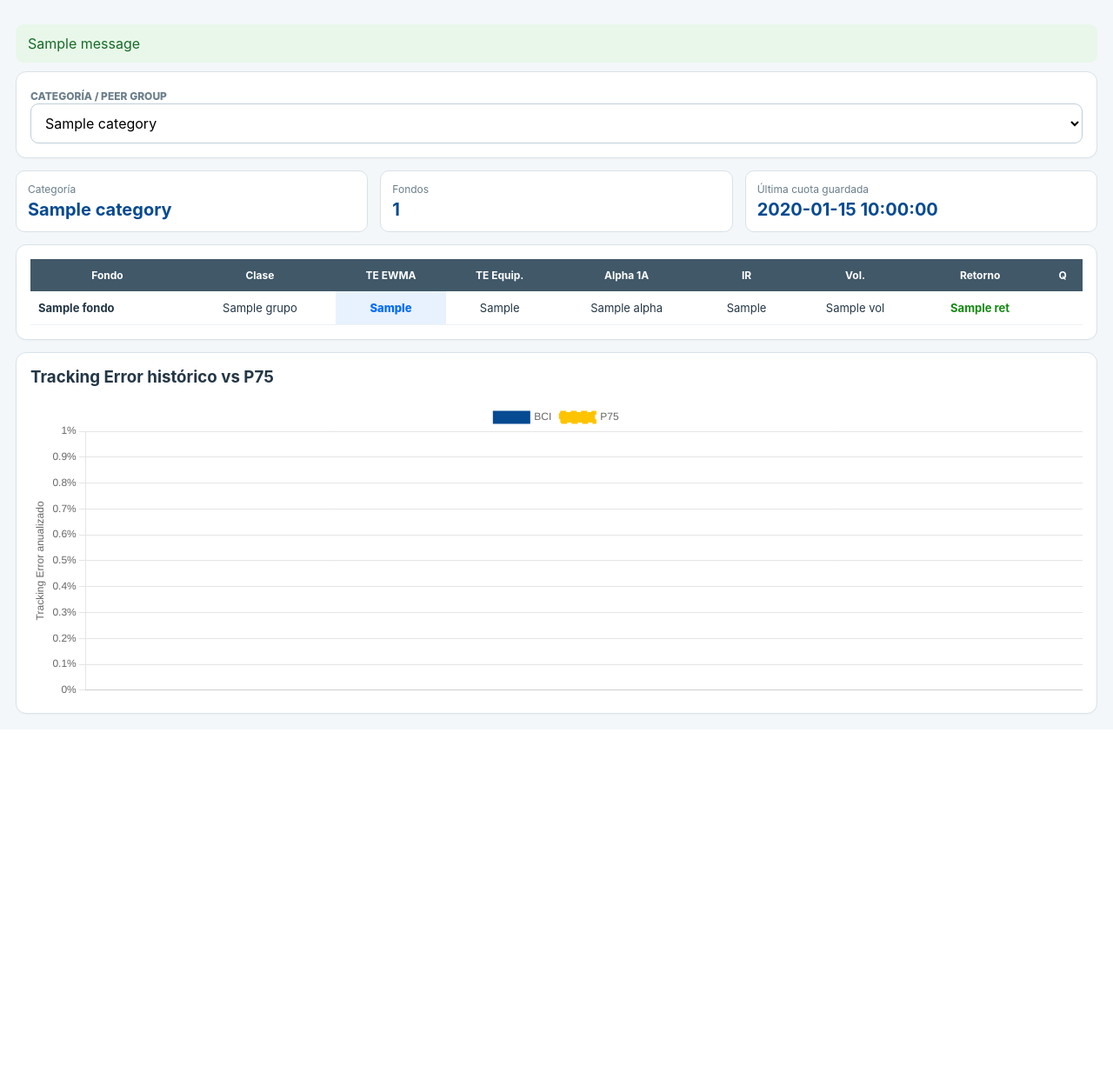
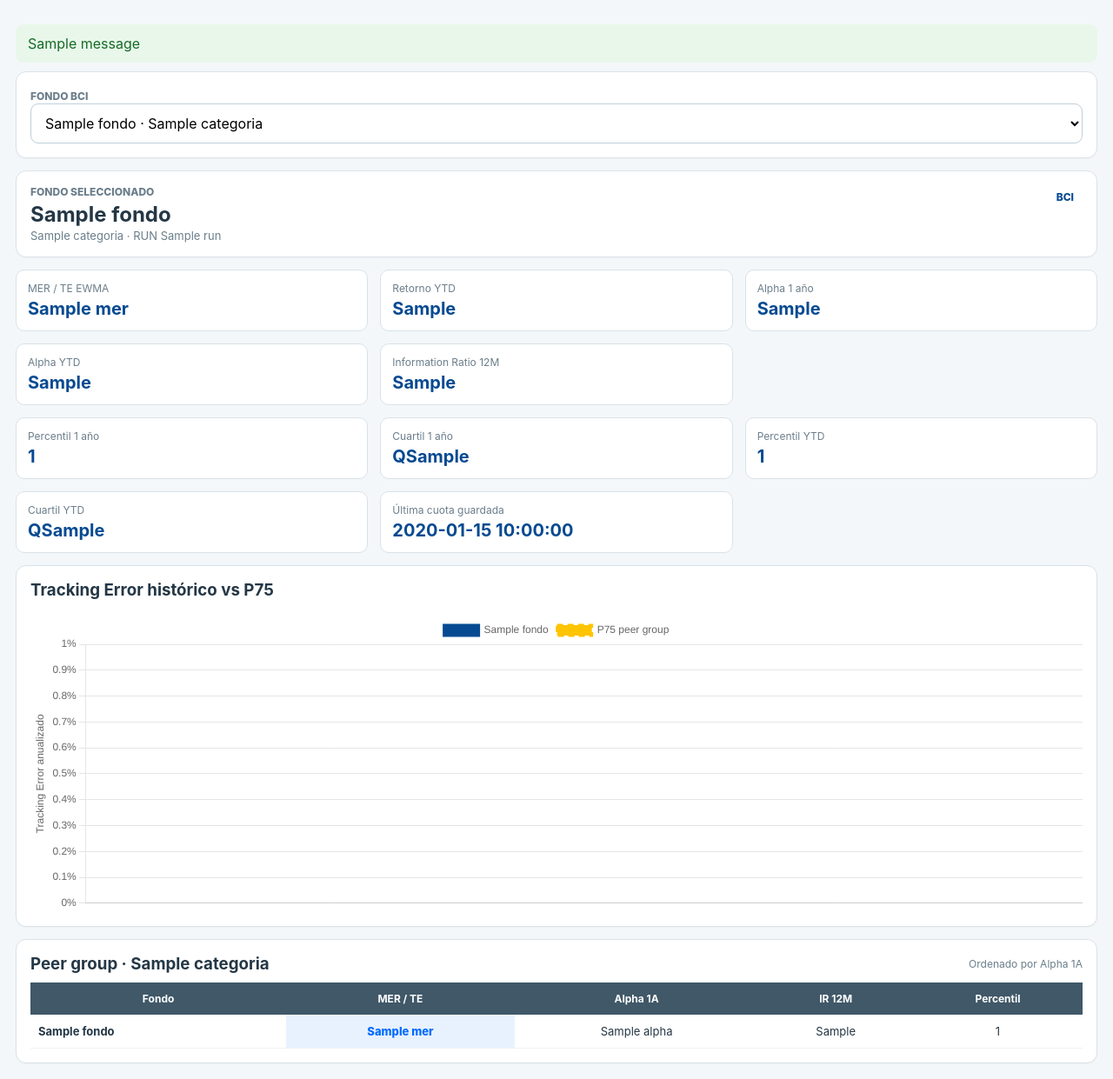
Before and after one commit to andresxmv/bci-tracking-error-peers., a Flask app: template templates/dashboard.html in a window 1280 px wide. Shown: the part 65-1306 px from the top of the page at 87% size. Before the commit the page ends 888 px from the top, so only its background shows below. Run offline with Flask 3, Linux system fonts and the light colour scheme; the template is opened without the code that fills it: most values are stand-ins (such as "Sample title", 1, 10 or a date in 2020); one stand-in notice (Sample message) is shown.

Commit message:
Redesign dashboard around BCI fund selector

```diff
--- a/templates/dashboard.html
+++ b/templates/dashboard.html
@@ -1,11 +1,61 @@
-{% extends 'base.html' %}{% block title %}BCI · Tracking Error{% endblock %}{% block body %}
-<div class="card" style="margin-bottom:14px"><form method="get"><label style="font-size:12px;color:var(--muted);font-weight:800">CATEGORÍA / PEER GROUP</label><select class="control" name="categoria" onchange="this.form.submit()">{% for c in categories %}<option value="{{ c }}" {% if c==category %}selected{% endif %}>{{ c }}</option>{% endfor %}</select></form></div>
-<div class="grid kpis"><div class="metric"><small>Categoría</small><strong>{{ category }}</strong></div><div class="metric"><small>Fondos</small><strong>{{ rows|length }}</strong></div><div class="metric"><small>Última cuota guardada</small><strong>{{ status.latest_date if status else '—' }}</strong></div></div>
-<div class="card desktop-table"><div class="table-wrap"><table class="risk"><thead><tr><th>Fondo</th><th>Clase</th><th>TE EWMA</th><th>TE Equip.</th><th>Alpha 1A</th><th>IR</th><th>Vol.</th><th>Retorno</th><th>Q</th></tr></thead><tbody>{% for r in rows %}<tr><td>{{ r.fondo }} {% if r.es_bci %}<span class="tag">BCI</span>{% endif %}</td><td>{{ r.grupo }}</td><td class="te">{{ r.te }}</td><td>{{ r.te2 }}</td><td>{{ r.alpha }}</td><td>{{ r.ir }}</td><td>{{ r.vol }}</td><td class="ret">{{ r.ret }}</td><td>{% if r.q %}<span class="q q{{ r.q }}">{{ r.q }}</span>{% endif %}</td></tr>{% endfor %}</tbody></table></div></div>
-<div class="mobile-cards">{% for r in rows %}<div class="mcard"><div class="mhead"><div><strong>{{ r.fondo }}</strong><div style="font-size:11px;color:var(--muted)">{{ r.grupo }} {% if r.es_bci %}<span class="tag">BCI</span>{% endif %}</div></div>{% if r.q %}<span class="q q{{ r.q }}">{{ r.q }}</span>{% endif %}</div><div class="mgrid"><div class="mcell"><div class="mlabel">TE EWMA</div><div class="mval" style="color:var(--blue)">{{ r.te }}</div></div><div class="mcell"><div class="mlabel">TE Equip.</div><div class="mval">{{ r.te2 }}</div></div><div class="mcell"><div class="mlabel">Alpha 1A</div><div class="mval">{{ r.alpha }}</div></div><div class="mcell"><div class="mlabel">IR</div><div class="mval">{{ r.ir }}</div></div><div class="mcell"><div class="mlabel">Volatilidad</div><div class="mval">{{ r.vol }}</div></div><div class="mcell"><div class="mlabel">Retorno</div><div class="mval" style="color:var(--green)">{{ r.ret }}</div></div></div></div>{% endfor %}</div>
-<div class="card" style="margin-top:14px"><h3 style="margin-top:0">Tracking Error histórico vs P75</h3><canvas id="teChart"></canvas></div>
+{% extends 'base.html' %}{% block title %}BCI · Fondos{% endblock %}{% block body %}
+<div class="card" style="margin-bottom:14px">
+  <form method="get">
+    <label style="font-size:12px;color:var(--muted);font-weight:800">FONDO BCI</label>
+    <select class="control" name="fondo" onchange="this.form.submit()">
+      {% for f in funds %}<option value="{{ f.run }}" {% if f.run==selected.run %}selected{% endif %}>{{ f.fondo }} · {{ f.categoria }}</option>{% endfor %}
+    </select>
+  </form>
+</div>
+
+<div class="card" style="margin-bottom:14px">
+  <div style="display:flex;justify-content:space-between;gap:12px;align-items:flex-start;flex-wrap:wrap">
+    <div>
+      <div style="font-size:12px;color:var(--muted);font-weight:800">FONDO SELECCIONADO</div>
+      <h2 style="margin:4px 0 2px">{{ selected.fondo }}</h2>
+      <div style="color:var(--muted);font-size:13px">{{ selected.categoria }} · RUN {{ selected.run }}</div>
+    </div>
+    <span class="tag" style="font-size:12px;padding:6px 10px">BCI</span>
+  </div>
+</div>
+
+<div class="grid kpis" style="margin-bottom:14px">
+  <div class="metric"><small>MER / TE EWMA</small><strong>{{ selected.mer }}</strong></div>
+  <div class="metric"><small>Retorno YTD</small><strong>{{ selected.ret_ytd }}</strong></div>
+  <div class="metric"><small>Alpha 1 año</small><strong>{{ selected.alpha_1y }}</strong></div>
+  <div class="metric"><small>Alpha YTD</small><strong>{{ selected.alpha_ytd }}</strong></div>
+  <div class="metric"><small>Information Ratio 12M</small><strong>{{ selected.ir_12m }}</strong></div>
+</div>
+
+<div class="grid kpis" style="margin-bottom:14px">
+  <div class="metric"><small>Percentil 1 año</small><strong>{{ selected.percentil_1y }}</strong></div>
+  <div class="metric"><small>Cuartil 1 año</small><strong>{% if selected.cuartil_1y %}Q{{ selected.cuartil_1y }}{% else %}—{% endif %}</strong></div>
+  <div class="metric"><small>Percentil YTD</small><strong>{{ selected.percentil_ytd }}</strong></div>
+  <div class="metric"><small>Cuartil YTD</small><strong>{% if selected.cuartil_ytd %}Q{{ selected.cuartil_ytd }}{% else %}—{% endif %}</strong></div>
+  <div class="metric"><small>Última cuota guardada</small><strong>{{ status.latest_date if status else '—' }}</strong></div>
+</div>
+
+<div class="card" style="margin-bottom:14px">
+  <h3 style="margin-top:0">Tracking Error histórico vs P75</h3>
+  <canvas id="teChart"></canvas>
+</div>
+
+<div class="card desktop-table">
+  <div style="display:flex;justify-content:space-between;align-items:center;gap:10px;flex-wrap:wrap;margin-bottom:10px">
+    <h3 style="margin:0">Peer group · {{ selected.categoria }}</h3>
+    <span style="font-size:12px;color:var(--muted)">Ordenado por Alpha 1A</span>
+  </div>
+  <div class="table-wrap"><table class="risk"><thead><tr><th>Fondo</th><th>MER / TE</th><th>Alpha 1A</th><th>IR 12M</th><th>Percentil</th></tr></thead><tbody>
+    {% for r in selected.peer_rows %}<tr><td>{{ r.fondo }} {% if r.es_bci %}<span class="tag">BCI</span>{% endif %}</td><td class="te">{{ r.mer }}</td><td>{{ r.alpha }}</td><td>{{ r.ir }}</td><td>{{ r.percentil }}</td></tr>{% endfor %}
+  </tbody></table></div>
+</div>
+
+<div class="mobile-cards">
+  {% for r in selected.peer_rows %}<div class="mcard"><div class="mhead"><div><strong>{{ r.fondo }}</strong>{% if r.es_bci %}<div><span class="tag">BCI</span></div>{% endif %}</div><div style="font-size:12px;color:var(--muted)">P{{ r.percentil }}</div></div><div class="mgrid"><div class="mcell"><div class="mlabel">MER / TE</div><div class="mval" style="color:var(--blue)">{{ r.mer }}</div></div><div class="mcell"><div class="mlabel">Alpha 1A</div><div class="mval">{{ r.alpha }}</div></div><div class="mcell"><div class="mlabel">IR 12M</div><div class="mval">{{ r.ir }}</div></div><div class="mcell"><div class="mlabel">Percentil</div><div class="mval">{{ r.percentil }}</div></div></div></div>{% endfor %}
+</div>
+
 <script>
-const labels={{ chart.labels|tojson }}; const bci={{ chart.bci|tojson }}; const p75={{ chart.p75|tojson }};
-new Chart(document.getElementById('teChart'),{type:'line',data:{labels,datasets:[{label:'BCI',data:bci,borderColor:'#064A91',backgroundColor:'#064A91',borderWidth:3,pointRadius:0,tension:.18},{label:'P75',data:p75,borderColor:'#FFC400',backgroundColor:'#FFC400',borderDash:[7,5],borderWidth:3,pointRadius:0,tension:.18}]},options:{responsive:true,interaction:{mode:'index',intersect:false},plugins:{legend:{position:'top'},tooltip:{callbacks:{label:(ctx)=>`${ctx.dataset.label}: ${ctx.parsed.y?.toFixed(2)}%`}}},scales:{y:{ticks:{callback:v=>v+'%'},title:{display:true,text:'Tracking Error anualizado'}}}}});
+const labels={{ selected.chart.labels|tojson }}; const bci={{ selected.chart.bci|tojson }}; const p75={{ selected.chart.p75|tojson }};
+new Chart(document.getElementById('teChart'),{type:'line',data:{labels,datasets:[{label:'{{ selected.fondo|e }}',data:bci,borderColor:'#064A91',backgroundColor:'#064A91',borderWidth:3,pointRadius:0,tension:.18},{label:'P75 peer group',data:p75,borderColor:'#FFC400',backgroundColor:'#FFC400',borderDash:[7,5],borderWidth:3,pointRadius:0,tension:.18}]},options:{responsive:true,interaction:{mode:'index',intersect:false},plugins:{legend:{position:'top'},tooltip:{callbacks:{label:(ctx)=>`${ctx.dataset.label}: ${ctx.parsed.y?.toFixed(2)}%`}}},scales:{y:{ticks:{callback:v=>v+'%'},title:{display:true,text:'Tracking Error anualizado'}}}}});
 </script>
 {% endblock %}
```
